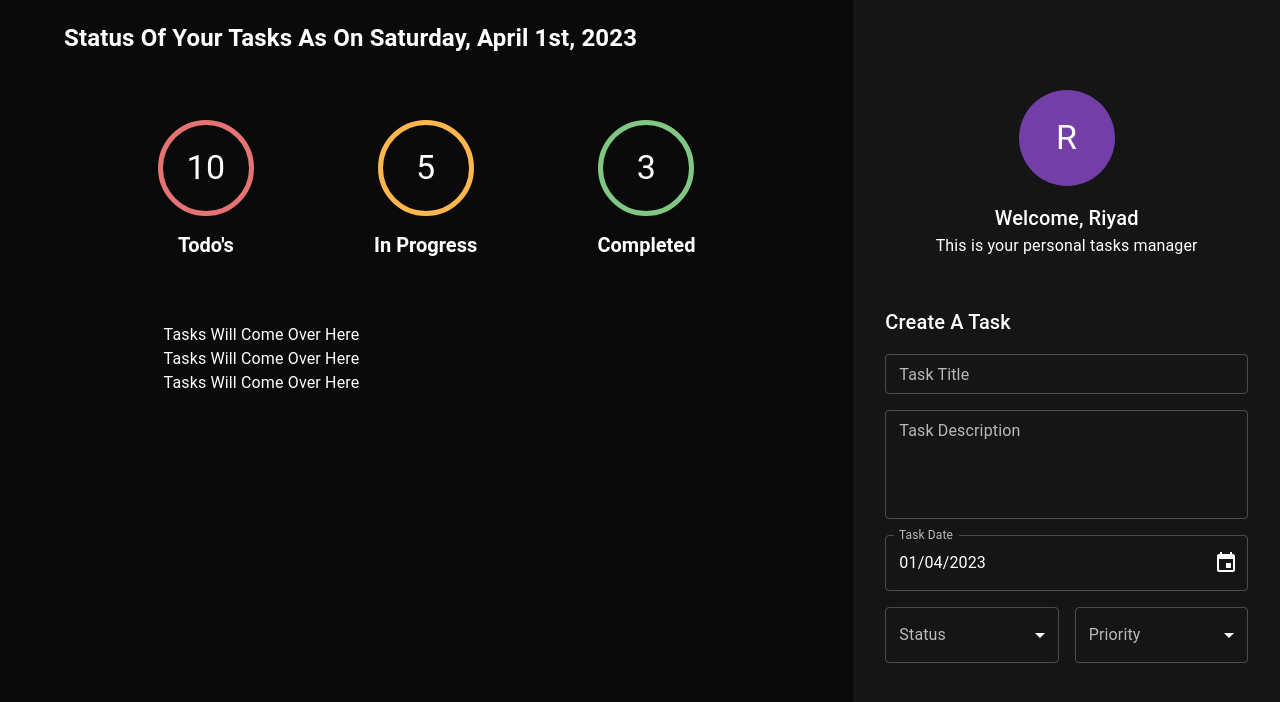
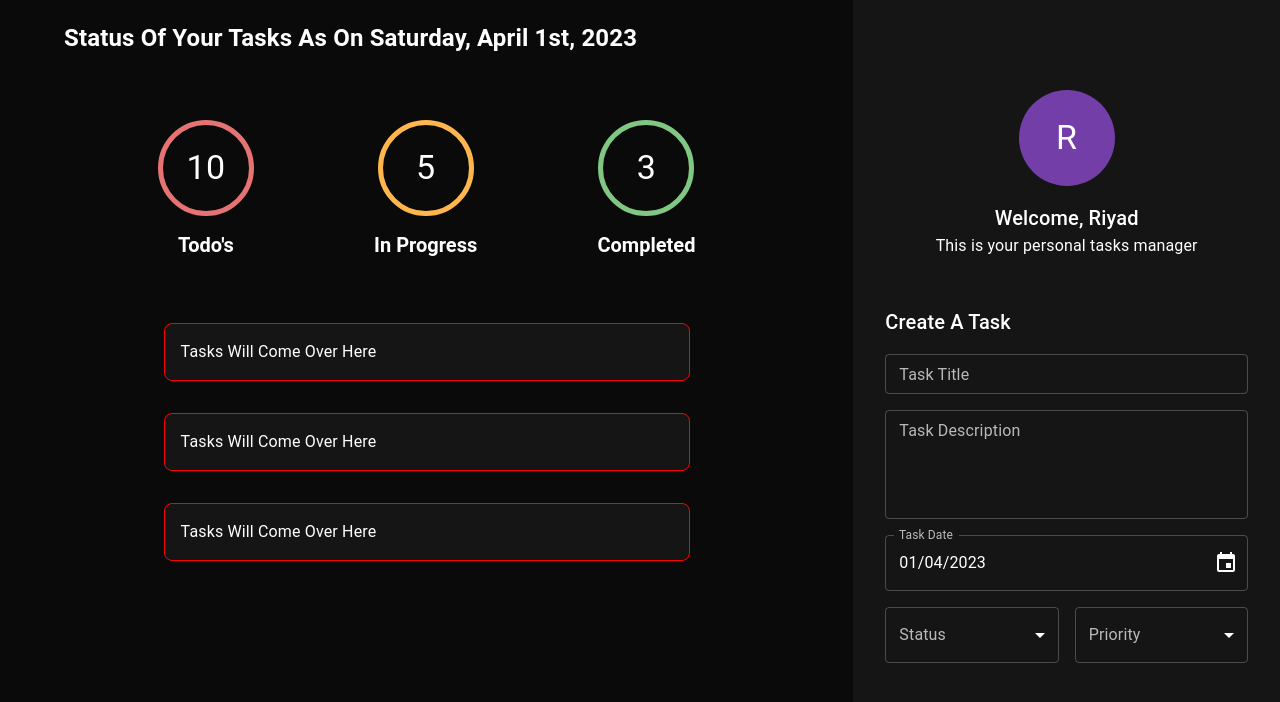
Before and after one commit to riyadsalem/Personal-Tasks-Manager, a React (Create React App) app: page / in a window 1280 px wide. Shown: the top 702 px of the page. Built offline with nearby package versions, Linux system fonts and the light colour scheme.

Commit message:
Create Interface For Task Component Release #1

```diff
--- a/src/components/taskArea/task/index.tsx
+++ b/src/components/taskArea/task/index.tsx
@@ -2,5 +2,23 @@ import React, { FC, ReactElement } from 'react';
 import { Box } from '@mui/material';
 
 export const Task: FC = (): ReactElement => {
-  return <Box>Tasks Will Come Over Here</Box>;
+  return (
+    <Box
+      display="flex"
+      width="100%"
+      justifyContent="flex-start"
+      flexDirection="column"
+      mb={4}
+      p={2}
+      sx={{
+        width: '100%',
+        backgroundColor: 'background.paper',
+        borderRadius: '8px',
+        border: '1px solid',
+        borderColor: 'red',
+      }}
+    >
+      Tasks Will Come Over Here
+    </Box>
+  );
 };
--- /dev/null
+++ b/src/components/taskArea/task/interface/ITaskDescription.ts
@@ -0,0 +1,3 @@
+export interface ITaskDescription {
+  description?: string;
+}
--- /dev/null
+++ b/src/components/taskArea/task/interface/ITaskHeader.ts
@@ -0,0 +1,4 @@
+export interface ITaskHeader {
+  title?: string;
+  date?: Date;
+}
```
Also changed, not shown: src/components/taskArea/task/interface/ITask.ts (added, +12 -0 lines), src/components/taskArea/task/interface/ITaskFooter.ts (added, +10 -0 lines).
